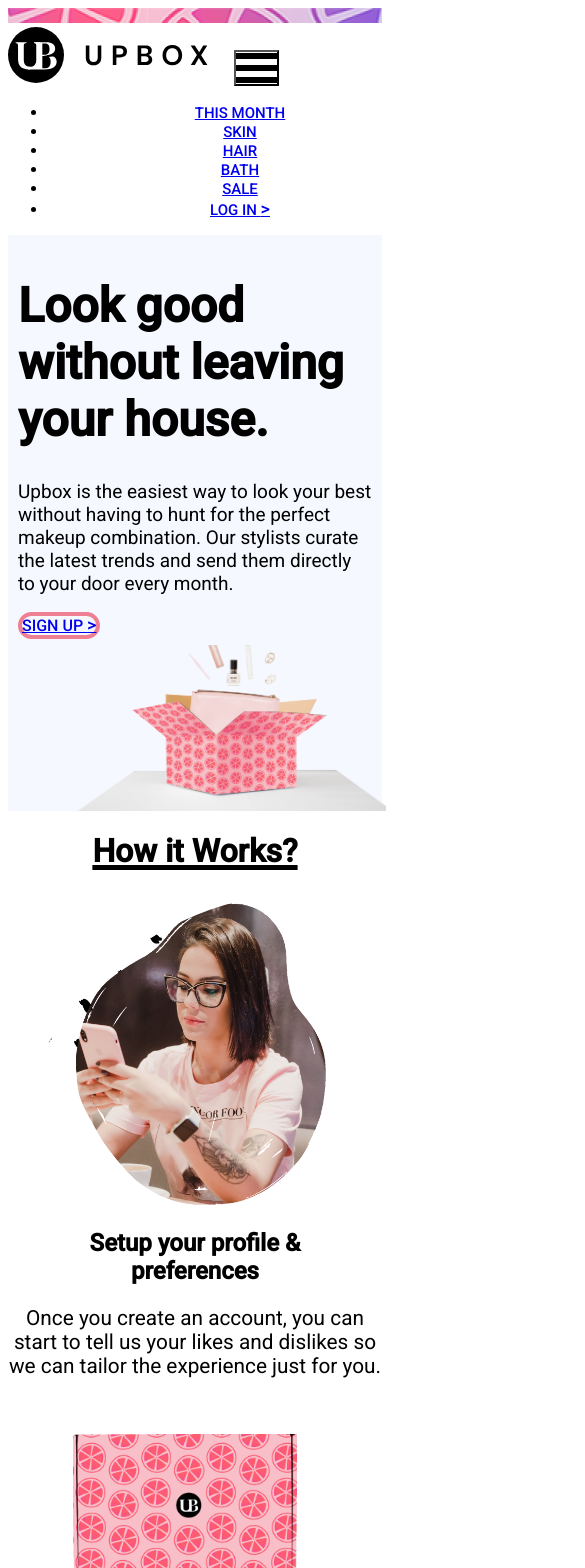
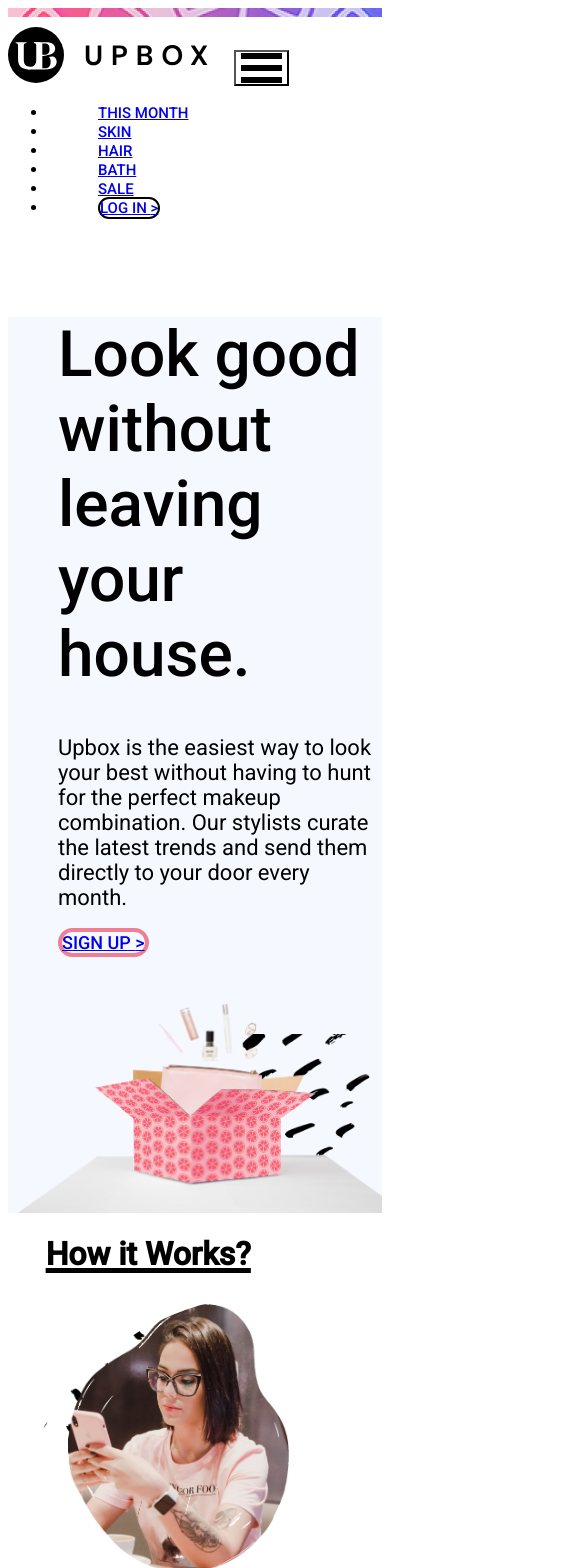
Before and after one commit to IndiraRamalingam/UI_Design_UpBox, a React (Vite) app: page / in a window 390 px wide. Shown: the top 1568 px of the page, 585 px wide, since content can reach past the window. Built offline with nearby package versions, Linux system fonts and the light colour scheme.

Commit message:
Rework done - Code formatting, Image sizing,Bootstrap classes correction, Odd % values to CSS units, Removed Inline Style

```diff
--- a/src/components/Footer.jsx
+++ b/src/components/Footer.jsx
@@ -9,11 +9,11 @@ function Footer() {
 		<>
 			<div>
 				<div className='row footer'>
-                    <div className='col-6 ' style={{ textAlign: 'start' }}>
+					<div className='col-6 '>
 						<img src={logo} className='footer_logo' />
 					</div>
 
-                    <div className='col-6 social_logo' style={{ textAlign: 'end' }}>
+					<div className='col-6 social_logo'>
 						<img src={instagram} />
 						<img src={facebook} />
 						<img src={twitter} />
--- a/src/components/Hero_Section.jsx
+++ b/src/components/Hero_Section.jsx
@@ -5,17 +5,17 @@ import box_art from '../assets/box-art.png'
 function Hero_Section() {
 	return (
 		<>
-      <div className="hero_bg container-fluid">
-        <div className="row">
-          <div className='col-12  col-lg-4'>
-            <div className="about-text">
-              <h1 className="text1 mb-3">Look good without leaving your house.</h1>
-              <p className="text2 mb-3">Upbox is the easiest way to look your best without having to hunt for the perfect makeup combination. Our stylists curate the latest trends and send them directly to your door every month.</p>
-              <a href="#" className="btn btn_pink">SIGN UP <span style={{ fontSize: '18px' }}>&gt;</span></a>
+			<div className="heroImg_bg container-fluid">
+				<div className="row ">
+					<div className='col-12 col-sm-10 col-md-6 col-lg-6 col-xl-5 col-xxl-4'>
+						<div className="heroText_Container">
+							<h1 className="heroText_heading mb-3">Look good without leaving your house.</h1>
+							<p className="heroText_para mb-3">Upbox is the easiest way to look your best without having to hunt for the perfect makeup combination. Our stylists curate the latest trends and send them directly to your door every month.</p>
+							<a href="#" className="btn heroBtn_pink">SIGN UP <span>&gt;</span></a>
 						</div>
 					</div>
 
-          <div className='col-12 col-lg-8 hero_image'>
+					<div className='col-12 col-sm-12 col-md-6 col-lg-6 col-xl-6 col-xxl-7'>
 						<div className="heroImages">
 							<img src={box} alt="Box_Images" />
 							<img src={box_art} alt="Box_art_image" />
--- a/src/components/NavBar.jsx
+++ b/src/components/NavBar.jsx
@@ -18,7 +18,7 @@ function NavBar() {
 					</a>
 					<button className="navbar-toggler" type="button" data-bs-toggle="collapse" data-bs-target="#navbarSupportedContent" aria-controls="navbarSupportedContent" aria-expanded="false" aria-label="Toggle navigation">
 						<div onClick={() => setShowAnimated((prev) => !prev)}>
-            {showAnimated ? <img src={hamburger_close}/> : <img src={hamburger}/>}
+							{showAnimated ? <img src={hamburger_close} /> : <img src={hamburger} />}
 						</div>
 					</button>
 					<div className="collapse navbar-collapse" id="navbarSupportedContent">
@@ -39,8 +39,7 @@ function NavBar() {
 								<a className="nav-link" href="#">Sale</a>
 							</li>
 							<li className="nav-item">
-                <a className="nav-link btnLink" href="#">Log in <span style={{fontSize:'18px'}}>&gt;</span></a>
-                {/* <button className="nav-link btnLink">Login</button> */}
+								<a className="nav-link Nav_btn" href="#">Log in <span>&gt;</span></a>
 							</li>
 						</ul>
 					</div>
--- a/src/components/Section.jsx
+++ b/src/components/Section.jsx
@@ -1,7 +1,7 @@
 import React from 'react'
 import work1 from '../assets/work1.png';
 import work2 from '../assets/work2.png';
-import work2_art from '../assets/work2-art.png';
+import work2_art from '../assets/work2_crop.png';
 import work3 from '../assets/work3.png';
 
 
@@ -12,62 +12,56 @@ function Section() {
 
 				{/* First Row */}
 				<div className="row m-5 justify-content-center">
-                    <h1 style={{
-                        textAlign: 'center', textDecoration: 'underline',
-                        textDecorationThickness: '5px'
-                    }}>How it Works?</h1>
+					<h1 className='work_Title'>How it Works?</h1>
 				</div>
 
 				{/* Second Row */}
-                <div className="row justify-content-center">
-                    <div className="col-12 col-lg-5 img_row_1">
+				<div className="row sectionImage_Container">
+					<div className="col-6 col-sm-6 col-md-5 col-lg-5 col-xl-5 col-xxl-5">
 						<div >
-                            <img className="cropped2" src={work1} />
+							<img className="work_Image1" src={work1} />
 						</div>
 					</div>
-                    <div className="col-12 col-lg-6 mt-5 text_row_1">
+					<div className="col-8 col-sm-8 col-md-6 col-lg-6 col-xl-6 col-xxl-6 mt-3 sectionText_Container">
 						<h2>Setup your profile & <br /> preferences</h2>
-                        <p className='text_p'>Once you create an account, you can start to tell us your likes and dislikes so we can tailor the experience just for you.</p>
+						<p className='workText_para'>Once you create an account, you can start to tell us your likes and dislikes so we can tailor the experience just for you.</p>
 					</div>
 				</div>
 
 				{/* Third Row */}
-                <div className="row justify-content-center">
-                    <div className="col-12 col-lg-1">
-                    </div>
-                    <div className="col-12 col-lg-11">
-                        <div className='row'>
-                            <div className='col-12 col-lg-5'></div>
-                            <div className='col-12 col-lg-7 work_container img_row_2'>
-                                <img src={work2} className='work_img1' />
-                                <img src={work2_art} className='work_art_img1' />
+				<div className="row">
+					<div className="col-12 col-sm-12 col-md-12 col-lg-12 col-xl-12 col-xxl-12">
+						<div className='row sectionImage_Container'>
+							<div className='col-sm-12 col-md-5 col-lg-5 col-xl-5 col-xxl-5'></div>
+							<div className='col-8 col-sm-8 col-md-7 col-lg-7 col-xl-7 col-xxl-7 work2_Container'>
+								<img src={work2} className='work_Image2' />
+								<img src={work2_art} className='work_art_Image2' />
 							</div>
 						</div>
-
 						<div className='row'>
-                            <div className='col-12 col-lg-5'></div>
-                            <div className='col-12 col-lg-7 text_row_2'>
+							<div className='col-2 col-sm-2 col-md-6 col-lg-6 col-xl-6 col-xxl-6'></div>
+							<div className='col-8 col-sm-8 col-md-6 col-lg-6 col-xl-6 col-xxl-6 sectionText_Container'>
 								<h2>Review your<br /> custom box</h2>
-                                <p className='text_p'>Once we get to know you, we will show you the box we’ve crafted. This is your chance to approve it before we ship it to your house.</p>
+								<p className='workText_para'>Once we get to know you, we will show you the box we’ve crafted. This is your chance to approve it before we ship it to your house.</p>
 							</div>
 						</div>
 					</div>
 				</div>
 
 				{/* Fourth Row */}
-                <div className="row justify-content-center">
-                    <div className="col-12 col-lg-5 img_row_3">
-                        <img className="cropped3" src={work3} />
+				<div className="row sectionImage_Container mt-5">
+					<div className="col-6 col-sm-6 col-md-5 col-lg-5 col-xl-5 col-xxl-5 ">
+						<img className="work_Image3 " src={work3} />
 					</div>
-                    <div className="col-12 col-lg-6 mt-5 text_row_3">
+					<div className="col-11 col-sm-11 col-md-6 col-lg-6 col-xl-6 col-xxl-6 mt-3 sectionText_Container">
 						<h2>Try it on at home</h2>
-                        <p className='text_p'>Your box will arrive within 3-5 days (usually sooner) and you get the joy to unbox your Upbox. Try it all on and send back whatever you’re not in love with.</p>
+						<p className='workText_para'>Your box will arrive within 3-5 days (usually sooner) and you get the joy to unbox your Upbox. Try it all on and send back whatever you’re not in love with.</p>
 					</div>
 				</div>
 
 				{/* Fifth Row */}
-                <div className='mb-5 mt-5' style={{ display: 'flex', justifyContent: 'center' }}>
-                    <button href="#" className="btn btn_pink" style={{ textAlign: 'center' }}>TRY IT FOR YOURSELF <span style={{ fontSize: '18px' }}>&gt;</span></button>
+				<div className='mb-5 mt-5 work_End'>
+					<button href="#" className="btn heroBtn_pink">TRY IT FOR YOURSELF <span>&gt;</span></button>
 				</div>
 			</div>
 		</>
--- a/src/index.css
+++ b/src/index.css
@@ -1,18 +1,15 @@
 @import url('https://fonts.googleapis.com/css2?family=Roboto:wght@400;500&display=swap');
 
 * {
-	font-family: 'Roboto', sans-serif;
+	font-family: 'Roboto',sans-serif;
 }
 
 /* For Header Image */
- .header_img{
-  background-image: url(assets/topbar-desktop.png);
+	.header_img {
+		background-image: url('assets/topbar-desktop.png');
 		background-repeat: no-repeat;
 	}
-.section-padding{
-  padding: 0%;
-}
-.navbar .getstarted {
+	.navbar.getstarted {
 		background: #106eea;
 		margin-left: 30px;
 		border-radius: 4px;
@@ -27,11 +24,8 @@
 		text-transform: uppercase;
 		font-weight: 500;
 	}
-.nav-link{
+	.nav-link {
 		margin-left: 50px;
-}
-.w-100 {
-	height: 100vh;
 	}
 	.navbar-toggler {
 		padding: 1px 5px;
@@ -39,325 +33,240 @@
 		line-height: 0.3;
 		background: #fff;
 	}
-.btnLink{
+	.Nav_btn {
 		border: 2px solid black;
 		border-radius: 20px;
 		margin-left: 50px;
 	}
 
-/* Hero Section  */
+/* Hero Banner Image  */
+	.heroImg_bg {
+		background: #F5F8FF;
+	}
+	.heroImages {
+		margin-top: 50px;
+		display: grid;
+		max-width: 100% ;
+		aspect-ratio: 2 / 1;
+	}
+	.heroImages > img {
+		grid-area: 1 / 1;
+		max-width: 100% ;
+		aspect-ratio: 0 / 1;
+		object-fit: cover;
+		z-index: 1;
+		object-position	: bottom;
+	}
+	.heroImages > img:nth-child(2) {
+		object-fit: cover;
+		aspect-ratio: 1 / 1;
+		place-self: end;
+		z-index: 0;
+		max-width: 48% ;
+	}
 
-.hero_bg{
-  background:#F5F8FF;
+/* Hero Banner Text */
+	.heroText_Container {
+		margin: 100px 0 0 50px;
 	}
-.btn_pink{
-  border: 4px solid #EF8094;
+	.heroText_heading {
+		font-weight: 500;
+		font-size: 4rem;
+	}
+	.heroText_para {
+		font-weight: 400;
+		font-size: 22px;
+	}
+	.heroBtn_pink {
+		border: 4px solid#EF8094;
 		border-radius: 20px;
 		font-weight: 500;
-}
-.hero_image{
-  display: flex;
-    justify-content: space-evenly;
+		font-size: 18px;
 	}
 
-.heroImages {
-  display: grid;
-  width: 65%;
-  aspect-ratio: 2/1;
+/*Work Section Part */
+	.section_container {
+		width: 75% ;
+	}
+	.sectionImage_Container {
+		justify-content: center ! important;
+	}
+	.work_Title {
+		text-align: center;
+		text-decoration: underline;
+		text-decoration-thickness: 5px;
+	}
+	.work_End {
+		display: flex;
+		justify-content: center;
+	}
+	/* For 1st row Image*/
+	.work_Image1 {
+		border-radius: 96% 0 0 0;
+		max-width: 100% ;
+	}
+	/* For 3rd row Image*/
+	.work_Image3 {
+		border-radius: 0 0 55% 0;
+		max-width: 100% ;
+	}
+	/* For overlap image in 2nd row */
+	.work2_Container {
+		position: relative;
+		width: 25rem;
+		height: 25rem;
+	}
+	.work_Image2 {
+		position: absolute;
+		z-index: 1;
+		max-width: 100% ;
+		top: 100px;
+		left: 20px;
+		box-shadow: 25px 40px rgb(118 67 67 / 8% );
+	}
+	.work_art_Image2 {
+		position: absolute;
+		z-index: 0;
+		max-width: 100% ;
+		top: 0;
+		left: 14rem;
+	}
+	.workText_para {
+		font-size: 1.125rem;
 	}
 
-.heroImages>img {
-  grid-area: 1/1;
-  width: 75%;
-  aspect-ratio: 1/1;
-  object-fit: cover;
-  z-index: 1;
+/* Footer */
+	.footer {
+		background-color: #ecedf142;
+		border: 1px solid#e7e3e3;
+		display: flex;
+		margin: 10px;
+		padding: 10px;
+	}
+	.social_logo {
+		margin-left: -5px;
+		text-align: end;
+	}
+	.footer_logo {
+		width: 24% ;
+		margin-left: 50px;
 	}
 
-.heroImages>img:nth-child(2) {
-  /* margin: -12%; */
-  object-fit: contain;
-  object-position: right;
-  aspect-ratio: 1/1;
-  place-self: end;
-  z-index: 0;
+/* XX-Large devices (larger desktops-col-xl */
+@media only screen and(max-width: 1400px) {
+	.heroText_Container {
+		margin: 70px 0 0 50px;
 	}
-/* Hero Text */
-.about-text{
-   padding:20px;
-   margin: 7% 0 0% 39px;
+	.heroText_heading {
+		font-size: 3rem;
 	}
-.text1{
-  font-weight: 500;
-  font-size: 2.23rem;
+	.heroText_para {
+		font-size: 18px;
 	}
-.text2{
-  font-weight:400;
-  font-size:1.2rem;
-}
-
-/* Section Part */
-.section_container{
-  width: 70%;
-}
-
-.cropped2 {
-  border-radius:96% 0 0 0;
-  max-width: 85%;
-}
-.cropped3{
-  border-radius:0 0 55% 0;
-  max-width: 85%;
-}
-.text_row_1,.text_row_2,.text_row_3,.img_row_1,.img_row_2{
-  text-align: start;
-}
-.img_row_3{
-  text-align: end;
-}
-
-/* For overlap image */
-.work_container {
-  position: relative;
-  width: 400px;
-  height: 400px;
-}
-
-.work_img1 {
-  position: absolute;
-  z-index: 1;
-  max-width: 85%;
-  bottom: 23%;
-  left: 9%;
-  box-shadow: 25px 40px rgb(118 67 67 / 8%);
-}
-
-.work_art_img1 {
-  position: absolute;
-  z-index: 0;
-  max-width: 85%;
-  top: 0;
-  left: 50%;
-}
-.text_p{
-  font-size: 1.3rem;
-}
-/* Footer */
-.footer{
-  background-color: #ecedf142;
-  border: 1px solid #e7e3e3;
-  /* position: absolute; */
-  display:flex;
-  margin: 1%;
-  padding: 1%;
-}
- .footer_logo{
-  width: 24%;
-  margin-left: 5%;
-}
-.social_logo{
-  margin-left: -5%;
-}
-
-
-/* For large screens like Desktop  */
-@media screen and (min-width: 1025px) and (max-width: 1200px)  {
-  .text1{
-  font-size: 2rem;
-  }
-  .footer_logo{
-    margin-top: 1%;
+	.work2_Container {
+		width: 23rem;
 	}
 }
 
+/* Large devices (desktops)-col-lg */
+@media only screen and(max-width: 1200px) {
+	.heroText_Container {
+		margin: 20px 0 20px 20px;
+	}
+	.work2_Container {
+		width: 20rem;
+	}
+	.work_art_Image2 {
+		left: 9rem;
+	}
+}
 
-/* For small screens like Laptop */
-@media only screen and (min-width: 769px) and (max-width: 1024px) {
+/* Medium devices (tablets)-col-md*/
+@media only screen and(max-width: 992px) {
 	.navbar-nav {
 		text-align: center;
 	}
-  .btnLink{
+	.Nav_btn {
 		border: none;
 	}
-  /* Hero Text */
-  .about-text{
-    margin:0;
+/* Hero Section */
+	.heroImages > img:nth-child(2) {
+		display: none;
 	}
-.text1{
+	.heroText_heading {
 		font-size: 2rem;
 	}
-.work_img1 {
-  max-width: 70%;
-  bottom: 29%;
-  left: 52%;
+	.heroText_para {
+		font-size: 16px;
 	}
-.work_art_img1 {
-  max-width: 70%;
-  top: 29px;
-  left: 83%;
+	.work2_Container {
+		width: 18rem;
+		height: 22rem;
 	}
-.cropped2 {
-  max-width: 100%;
+	.workText_para {
+		font-size: 0.9rem;
 	}
-.cropped3{
-  max-width: 100%;
-}
-  .img_row_1,.img_row_2{
-    text-align: center;
-  }
-  /* .text_row_1,.text_row_3,.text_row_2{
-    text-align: center;
-  } */
-  .footer_logo{
-    margin-top: 2.5%;
-    width: 33%;
+	.footer_logo {
+		width: 35% ;
 	}
 }
 
-/* For Tablet */
-@media only screen and (min-width:481px) and (max-width: 768px) {
-   /* For Header Image */
- .header_img{
-  background-image: url(assets/topbar-tablet.png);
+/* Small devices (landscape phones)-col-sm */
+@media only screen and(max-width: 768px) {
+	.header_img {
+		background-image: url('assets/topbar-tablet.png');
 		background-repeat: no-repeat;
 	}
-	.navbar-nav {
+	.sectionText_Container {
 		text-align: center;
 	}
-  .btnLink{
-    border: none;
+	.work_art_Image2 {
+		display: none;
 	}
-  .hero_image{
-    margin:-30% 0 0 20%;
-    justify-content: flex-start;
-  }
-  .heroImages {
-    width: 75%;
-    aspect-ratio: 0/1;
-    border: none;
-  }
-
-  .heroImages>img {
-    grid-area: 2/1;
-    width: 118%;
-    aspect-ratio: 2/1;
-  }
-
-.heroImages>img:nth-child(2){
-  display:none;
-  }
-
-/* Hero Text */
-.about-text{
-  margin:0;
-  padding:10px;
-  width:47%;
-}
-.text1{
- font-weight: 600;
- font-size:2rem;
-}
-.text2{
- font-size:14px;
-}
-.btn_pink {
-  font-size: 20px;
-}
-  .text_row_1,.text_row_2,.text_row_3,.img_row_1,.img_row_3,.img_row_2{
-    text-align: center;
-  }
-/* Footer */
-  .footer_logo{
-    width: 60%;
-    margin-top: 4%;
-    margin-left: 15%;
+	.footer_logo {
+		width: 40% ;
 	}
 }
 
-/* For Mobile */
-@media only screen and (min-width:280px) and (max-width: 480px) {
-  /* For Header Image */
-.header_img{
- background-image: url(assets/topbar-mobile.png);
+/* Small devices (Portrait phones)-X-Small*/
+@media only screen and(max-width: 576px) {
+	.header_img {
+		background-image: url('assets/topbar-mobile.png');
 		background-repeat: no-repeat;
 	}
- .navbar-brand
- {
-  width:50%;
- }
- .navbar-nav {
-   text-align: center;
+	.navbar-brand {
+		width: 50% ;
 	}
 	.navbar-toggler {
 		padding: 1px 0px;
 	}
- .btnLink{
-   border: none;
+/* Hero Section */
+	.heroImages {
+		margin-top: 0;
 	}
- .hero_image{
-  justify-content:'unset';
+	.heroImages > img {
+		aspect-ratio: 1 / 1;
 	}
-.about-text{
-  margin:0;
-  padding:10px;
+	.heroText_heading {
+		font-size: 3rem;
 	}
-.heroImages {
-  width: 75%;
-  border: none;
+	.heroText_para {
+		font-size: 18px;
 	}
 
-.heroImages>img {
-  grid-area: 12/1;
-  width: 118%;
-  aspect-ratio: 2/1;
+/* Section Part */
+	.section_container {
+		width: 100% ;
 	}
-.heroImages>img:nth-child(2){
-display:none;
+	.work2_Container {
+		width: 13rem;
+		height: 19rem;
 	}
-.text1 {
-  font-weight: 600;
-  font-size: 3rem;
+	.footer {
+		padding: 1px;
 	}
-.text2{
-  font-size: 19px;
-}
-/* Section Part */
- .section_container{
-   width: 100%;
- }
-.work_art_img1
-{
-  display: none;
-}
-.work_img1 {
-  max-width: 100%;
-  bottom: 25px;
-  left: 65px;
-  box-shadow: none;
-}
-.work_container{
-  width:60%;
-  height: 200px;
-}
-
-.cropped3 {
-  max-width: 85%;
-}
-
-.text_row_1,.text_row_2,.text_row_3,.img_row_3,.img_row_2{
-  text-align: center;
-}
-.img_row_1{
-  text-align: start;
-}
-.text_p{
-
-}
-
- /* Footer */
- .footer_logo{
-   width: 60%;
-   margin-top: 4%;
-   margin-left: 15%;
+	.footer_logo {
+		width: 50% ;
+		margin-left: 0;
 	}
 }
--- a/src/main.jsx
+++ b/src/main.jsx
@@ -4,5 +4,5 @@ import App from './App.jsx'
 import './index.css'
 
 ReactDOM.createRoot(document.getElementById('root')).render(
-    <App />
+	<App />
 )
```
Also changed, not shown: index.html (indentation only), src/App.jsx (indentation only), src/assets/work2_crop.png (added). Lines whose indentation alone changed are shown as unchanged.
